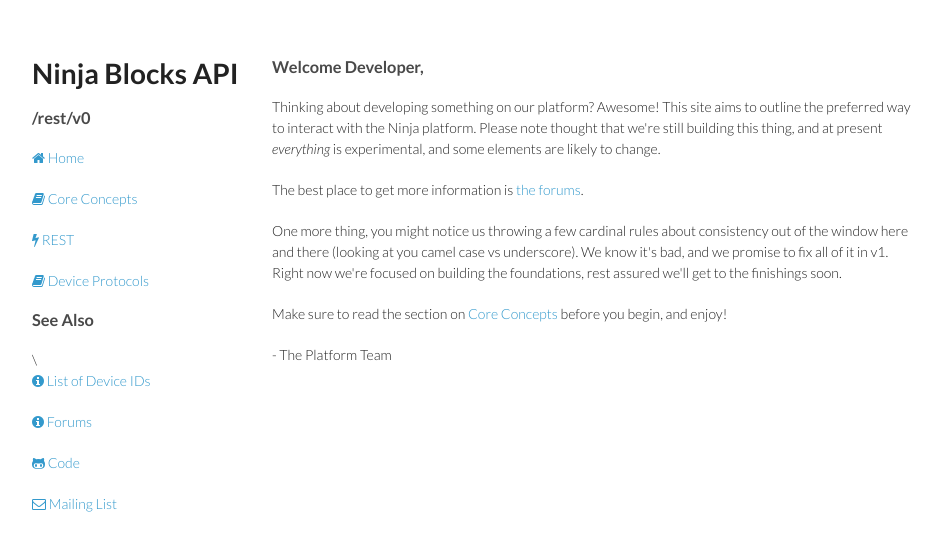
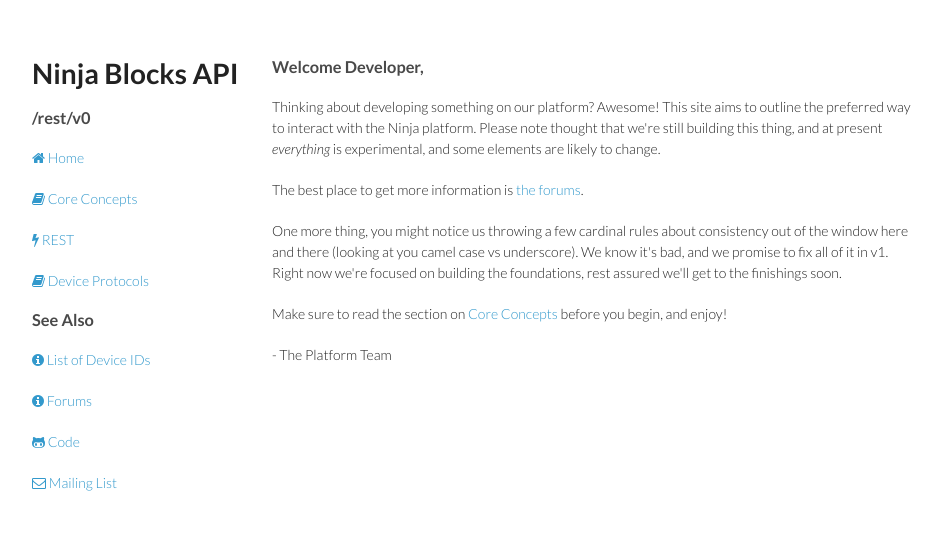
Before and after one commit to ninjablocks/ninjablocks.github.com, a Jekyll site: the page built from index.html, in a window 1280 px wide. Shown: the top 551 px of the page, without its empty margins (168-1110 px from the left). Built offline with Jekyll 4.4.1, drawn with Linux system fonts in a browser that asks for light colours; nearby versions of some CDN libraries.

Commit message:
Fix stray character

```diff
--- a/_includes/see-also.html
+++ b/_includes/see-also.html
@@ -1,4 +1,4 @@
-<h3>See Also</h3>\
+<h3>See Also</h3>
 <p class="view"><a target="_blank" href="http://ninjablocks.com/pages/device-ids"><i class="icon-info-sign"></i> List of Device IDs</a></p>
 <p class="view"><a target="_blank" href="http://forums.ninjablocks.com"><i class="icon-info-sign"></i> Forums</a></p>
 <p class="view"><a target="_blank" href="https://github.com/ninjablocks"><i class="icon-github-alt"></i> Code</a></p>
```
